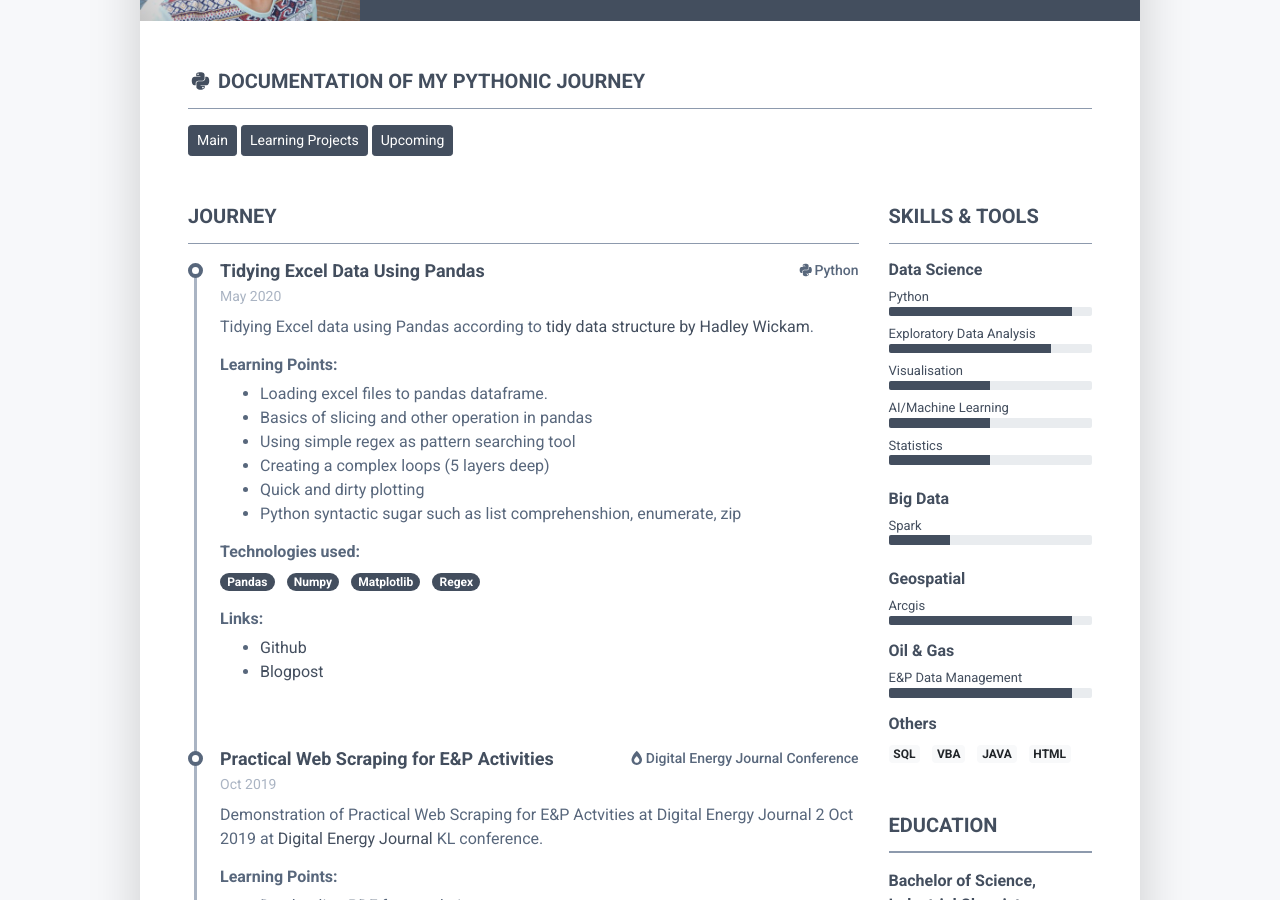
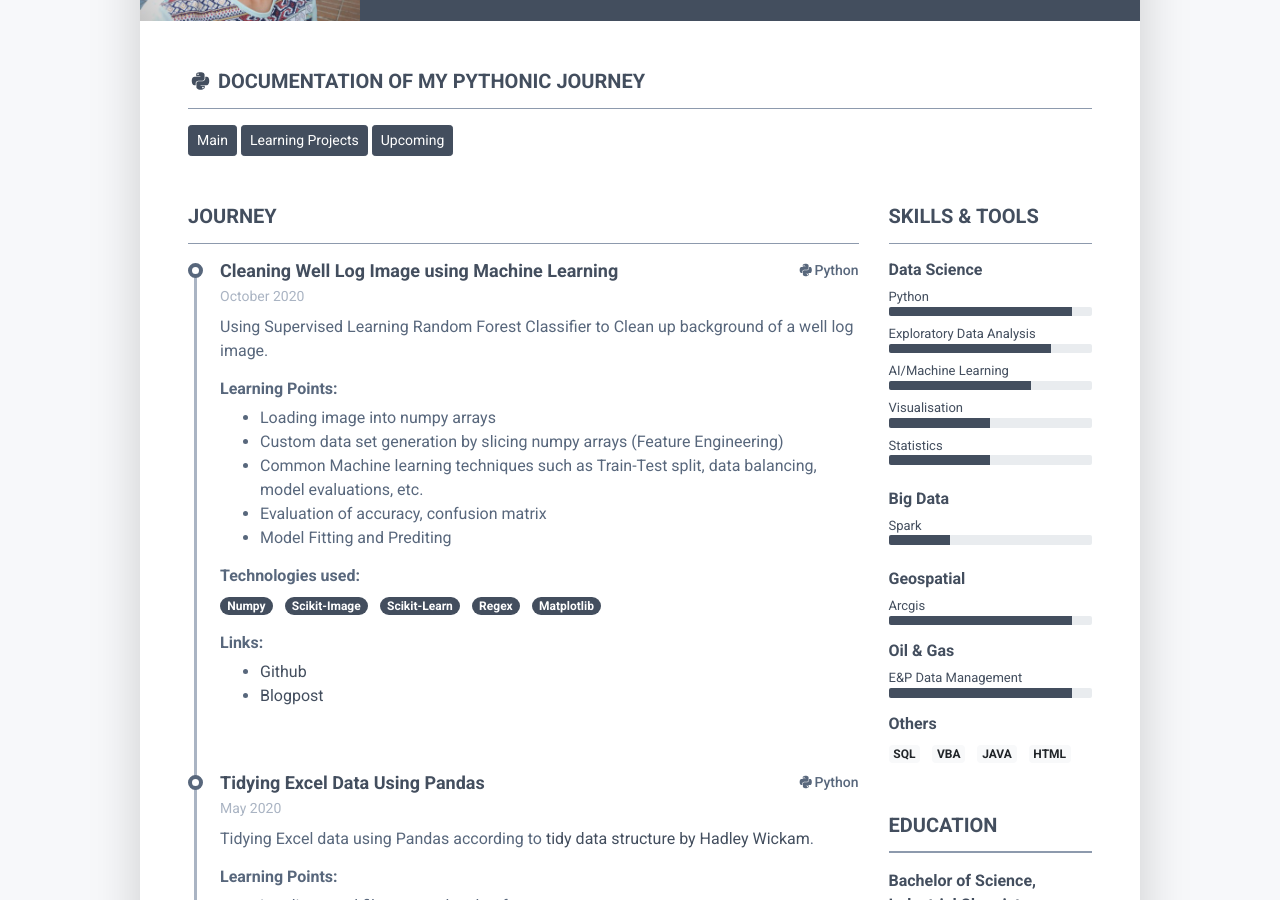
Before and after one commit to elvinado/elvinado.github.io, a Jekyll site: the page index.html, which Jekyll copies as it is, in a window 1280 px wide and 900 px high, scrolled down 229 px. Built offline with Jekyll 4.4.1, drawn with Linux system fonts in a browser that asks for light colours; nearby versions of some CDN libraries; library files that are not in the unit come from our copies; some of the changed text lies outside the part shown.

Commit message:
Update index.html
Update to add new Machine Learning Project

```diff
--- a/index.html
+++ b/index.html
@@ -67,6 +67,44 @@
 						    <h2 class="resume-section-title text-uppercase font-weight-bold pb-3 mb-3" id="main">Journey</h2>
 						    <div class="resume-section-content">
 							    <div class="resume-timeline position-relative">
+                                    <article class="resume-timeline-item position-relative pb-5">
+
+									    <div class="resume-timeline-item-header mb-2">
+										    <div class="d-flex flex-column flex-md-row">
+												<a href="https://elvinado.github.io/notebooks/WellLog-Image-Cleaning.html">
+										        <h3 class="resume-position-title font-weight-bold mb-1">Cleaning Well Log Image using Machine Learning</h3>
+												</a>
+										        <div class="resume-company-name ml-auto"><i class="fab fa-python"></i>Python</div>
+										    </div><!--//row-->
+										    <div class="resume-position-time">October 2020</div>
+									    </div><!--//resume-timeline-item-header-->
+									    <div class="resume-timeline-item-desc">
+										    <p>Using Supervised Learning Random Forest Classifier to Clean up background of a well log image.</p>
+										    <h4 class="resume-timeline-item-desc-heading font-weight-bold">Learning Points:</h4>
+										    <ul>
+											    <li>Loading image into numpy arrays</li>
+											    <li>Custom data set generation by slicing numpy arrays (Feature Engineering)</li>
+											    <li>Common Machine learning techniques such as Train-Test split, data balancing, model evaluations, etc.</li>
+											    <li>Evaluation of accuracy, confusion matrix</li>
+												<li>Model Fitting and Prediting</li>
+										    </ul>
+										    <h4 class="resume-timeline-item-desc-heading font-weight-bold">Technologies used:</h4>
+										    <ul class="list-inline">
+											    <li class="list-inline-item"><span class="badge badge-primary badge-pill">Numpy</span></li>
+											    <li class="list-inline-item"><span class="badge badge-primary badge-pill">Scikit-Image</span></li>
+											    <li class="list-inline-item"><span class="badge badge-primary badge-pill">Scikit-Learn</span></li>
+											    <li class="list-inline-item"><span class="badge badge-primary badge-pill">Regex</span></li>
+                                                <li class="list-inline-item"><span class="badge badge-primary badge-pill">Matplotlib</span></li>
+										    </ul>
+											<h4 class="resume-timeline-item-desc-heading font-weight-bold">Links:</h4>
+										    <ul>
+											    <li><a href="https://github.com/elvinado/Background-Cleaning-ML">Github</a></li>
+											    <li><a href="https://elvinado.github.io/notebooks/WellLog-Image-Cleaning.html">Blogpost</a></li>
+										    </ul>
+									    </div><!--//resume-timeline-item-desc-->
+
+								    </article><!--//resume-timeline-item-->
+
 								    <article class="resume-timeline-item position-relative pb-5">
 
 									    <div class="resume-timeline-item-header mb-2">
@@ -291,20 +329,6 @@
 										<div class="resume-timeline-item-header mb-2">
 										    <div class="d-flex flex-column flex-md-row">
 												<a href="#">
-										        <h3 class="resume-position-title font-weight-bold mb-1">Cleaning of Old Dirty Scan Image of Petrophysical Log</h3>
-												</a>
-										        <div class="resume-company-name ml-auto"><i class="fab fa-python"></i>Python</div>
-										    </div><!--//row-->
-										</div><!--//resume-timeline-item-header-->
-										<div class="resume-timeline-item-desc">
-										    <p>Old images has grids and other blemishes which are difficult to differentiate from actual Log lines.</p>
-									    </div><!--//resume-timeline-item-desc-->
-									</article><!--//resume-timeline-item-->
-
-									<article class="resume-timeline-item position-relative">
-										<div class="resume-timeline-item-header mb-2">
-										    <div class="d-flex flex-column flex-md-row">
-												<a href="#">
 										        <h3 class="resume-position-title font-weight-bold mb-1">Extract Table Data from  PDF </h3>
 												</a>
 										        <div class="resume-company-name ml-auto"><i class="fab fa-python"></i>Python</div>
@@ -343,18 +367,19 @@
 											    <div class="progress-bar theme-progress-bar-dark" role="progressbar" style="width: 80%" aria-valuenow="25" aria-valuemin="0" aria-valuemax="100"></div>
 											</div>
 								        </li>
+                                        <li class="mb-2">
+								            <div class="resume-skill-name">AI/Machine Learning</div>
+									        <div class="progress resume-progress">
+											    <div class="progress-bar theme-progress-bar-dark" role="progressbar" style="width: 70%" aria-valuenow="25" aria-valuemin="0" aria-valuemax="100"></div>
+											</div>
+								        </li>
 										<li class="mb-2">
 								            <div class="resume-skill-name">Visualisation</div>
 									        <div class="progress resume-progress">
 											    <div class="progress-bar theme-progress-bar-dark" role="progressbar" style="width: 50%" aria-valuenow="25" aria-valuemin="0" aria-valuemax="100"></div>
 											</div>
 								        </li>
-										<li class="mb-2">
-								            <div class="resume-skill-name">AI/Machine Learning</div>
-									        <div class="progress resume-progress">
-											    <div class="progress-bar theme-progress-bar-dark" role="progressbar" style="width: 50%" aria-valuenow="25" aria-valuemin="0" aria-valuemax="100"></div>
-											</div>
-								        </li>
+
 										<li class="mb-2">
 								            <div class="resume-skill-name">Statistics</div>
 									        <div class="progress resume-progress">
```
